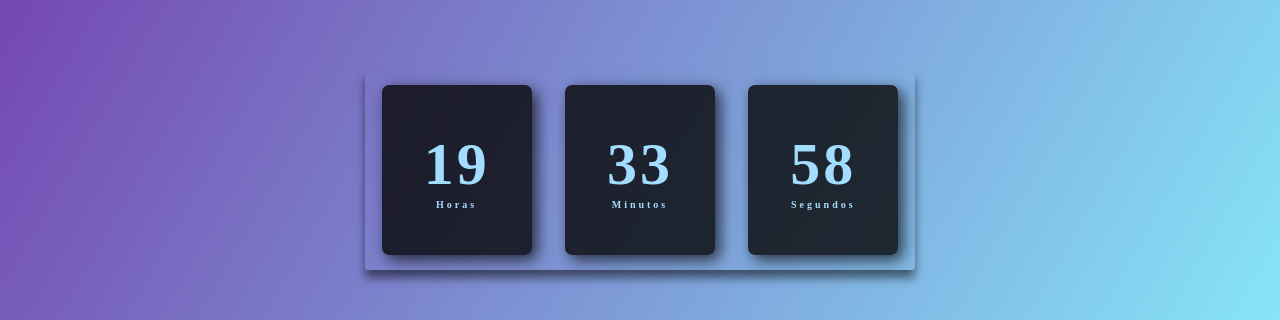
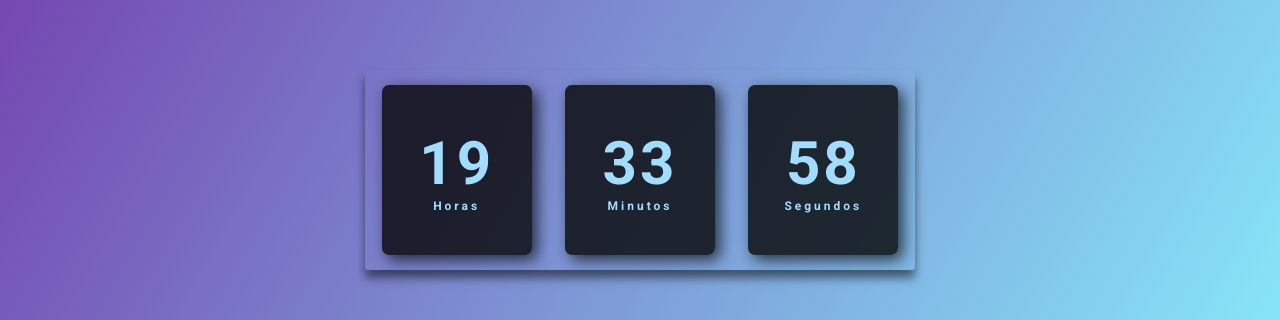
Before and after one commit to kevaosz/Rel-gio-Digital, a plain HTML site: page index.html in a window 1280 px wide. Shown: the part 230-550 px from the top of the page. Drawn offline with Linux system fonts and the light colour scheme.

Commit message:
change font

```diff
--- a/style.css
+++ b/style.css
@@ -1,6 +1,9 @@
+@import url('https://fonts.googleapis.com/css2?family=Roboto:ital,wght@0,100;0,300;0,400;0,500;0,700;0,900;1,100;1,300;1,400;1,500;1,700;1,900&display=swap');
+
 * {
     margin: 0;
     padding: 0;
+    font-family: 'roboto', sans-serif;
 }
 
 body {
@@ -42,5 +45,5 @@ body {
 }
 
 .relogio span.tempo {
-    font-size: 10px;
+    font-size: 12px;
 }
```
